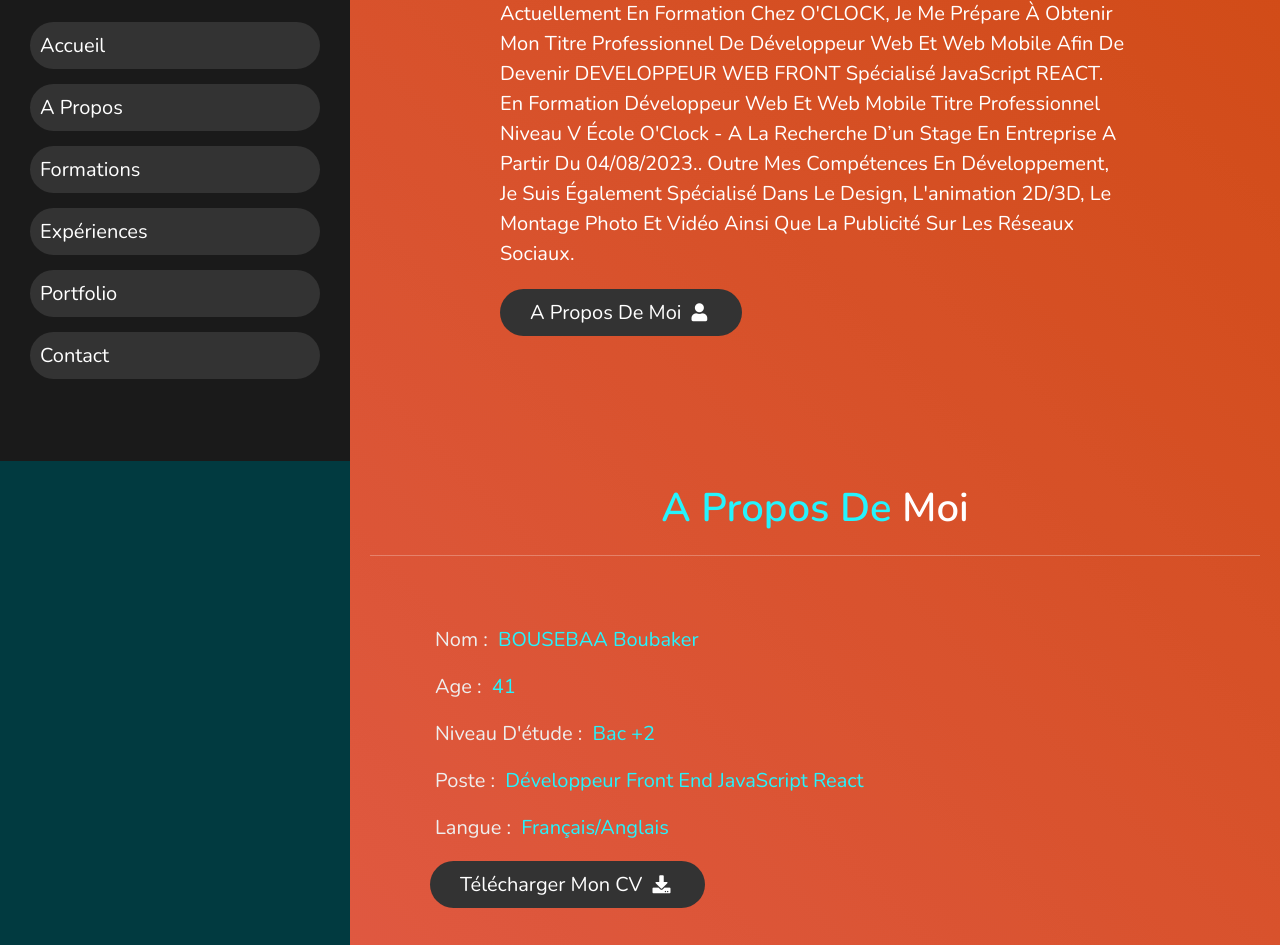
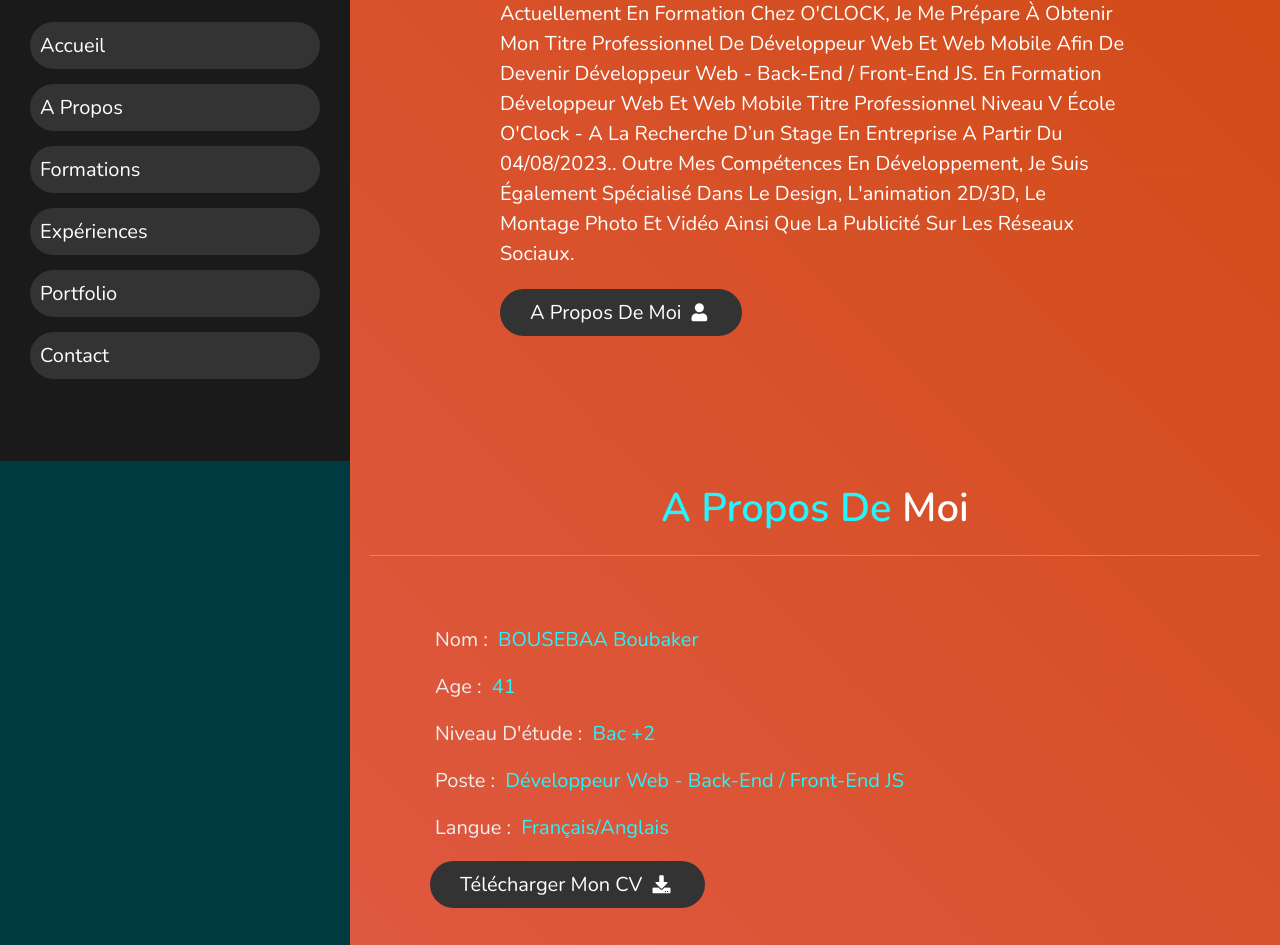
Before and after one commit to BoubakerBOUSEBAA/BoubakerBOUSEBAA.github.io, a plain HTML site: page index.html in a window 1280 px wide. Shown: the part 339-1284 px from the top of the page. Drawn offline with nearby package versions, Linux system fonts and the light colour scheme.

Commit message:
Update index.html

```diff
--- a/index.html
+++ b/index.html
@@ -62,8 +62,7 @@
         <h3>Bonjour !</h3>
         <h1>Je suis <span>Boubaker BOUSEBAA</span></h1>
         <p>Autodidacte passionné par les métiers de l'informatique. Actuellement en formation chez O'CLOCK,
-            je me prépare à obtenir mon titre professionnel de Développeur Web et Web Mobile afin de devenir DEVELOPPEUR
-            WEB FRONT spécialisé JavaScript REACT.
+            je me prépare à obtenir mon titre professionnel de Développeur Web et Web Mobile afin de devenir Développeur Web - Back-End / Front-End JS.
             En formation Développeur Web et Web mobile Titre professionnel Niveau V École O'Clock - A la recherche d’un
             stage en entreprise a partir du 04/08/2023..
             Outre mes compétences en développement,
@@ -87,7 +86,7 @@
                 <h3> <span> nom : </span> BOUSEBAA Boubaker </h3>
                 <h3> <span> age : </span> 41 </h3>
                 <h3> <span> Niveau d'étude : </span> Bac +2 </h3>
-                <h3> <span> poste : </span> Développeur front End JavaScript React </h3>
+                <h3> <span> poste : </span> Développeur Web - Back-End / Front-End JS </h3>
                 <h3> <span> langue : </span> Français/Anglais </h3>
                 <a href="Boubaker_BOUSEBAA_CV.pdf"><button class="btn"> Télécharger mon CV <i class="fas fa-download"></i> </button></a>
             </div>
@@ -135,7 +134,7 @@
             <div class="box-formation">
                 <i class="fas format-graduation-cap"></i>
                 <span class="span-formation">2023</span>
-                <h3 class="title-formation">Développeur front End JavaScript spécialité REACT </h3>
+                <h3 class="title-formation">Développeur Web - Back-End / Front-End JS</h3>
                 <p class="p-formation">En cours de formation Développeur web et web mobile fullstack chez O'clock.</p>
                 <table>
                     <thead>
```
